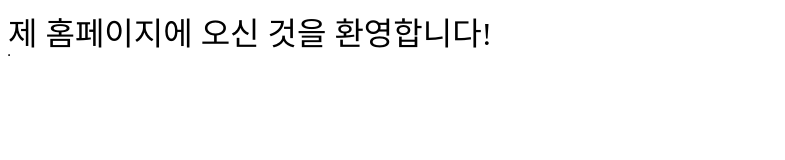
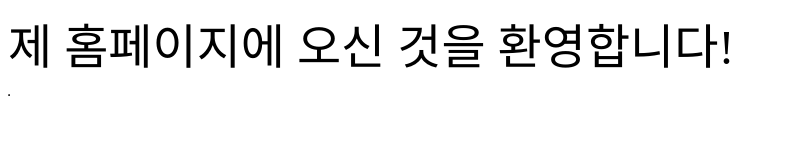
Before and after one commit to ParkYein0413/kunapia0413, a plain HTML site: page right1.html in a window 1280 px wide. Shown: the whole page, without its empty margins (0-785 px from the left). Drawn offline with Linux system fonts and the light colour scheme.

Commit message:
Update right1.html

```diff
--- a/right1.html
+++ b/right1.html
@@ -3,8 +3,11 @@
 </title></head>
 <body>
 <table border=1>
-  <font size=6>
-  제 홈페이지에 오신 것을 환영합니다!
+  <font size=7>
+
+    <p>
+      <p>
+          제 홈페이지에 오신 것을 환영합니다!
   </font>
 
 
```
